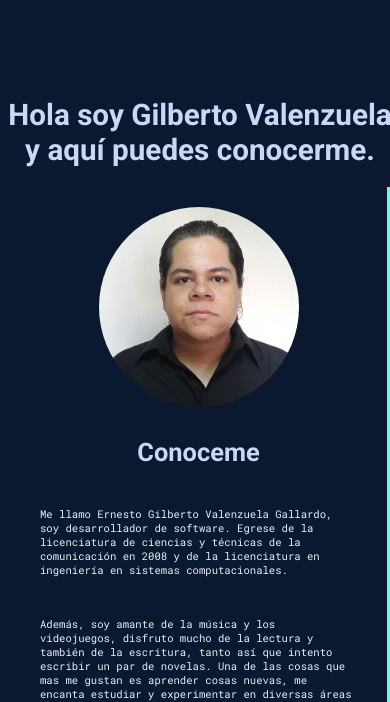
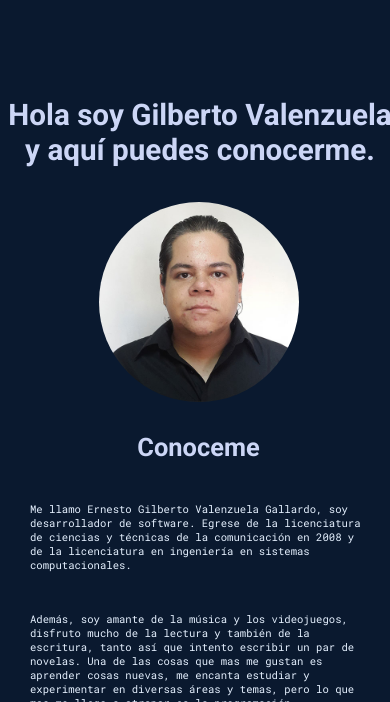
Before and after one commit to ernestogilberto/portafolio, a plain HTML site: page index.html in a window 390 px wide. Shown: the part 98-800 px from the top of the page. Drawn offline with Linux system fonts and the light colour scheme.

Commit message:
Hotfix Arreglo responsive

```diff
--- a/styles/styles.css
+++ b/styles/styles.css
@@ -209,10 +209,10 @@ main {
 }
 
 .container {
-    margin-inline: 10px;
-    padding     : 10px;
+    margin-inline: 5px;
+    padding     : 5px;
     display     : flex;
-    flex        : 1;
+    /*flex        : 1;*/
     align-items : center;
 }
 
```
